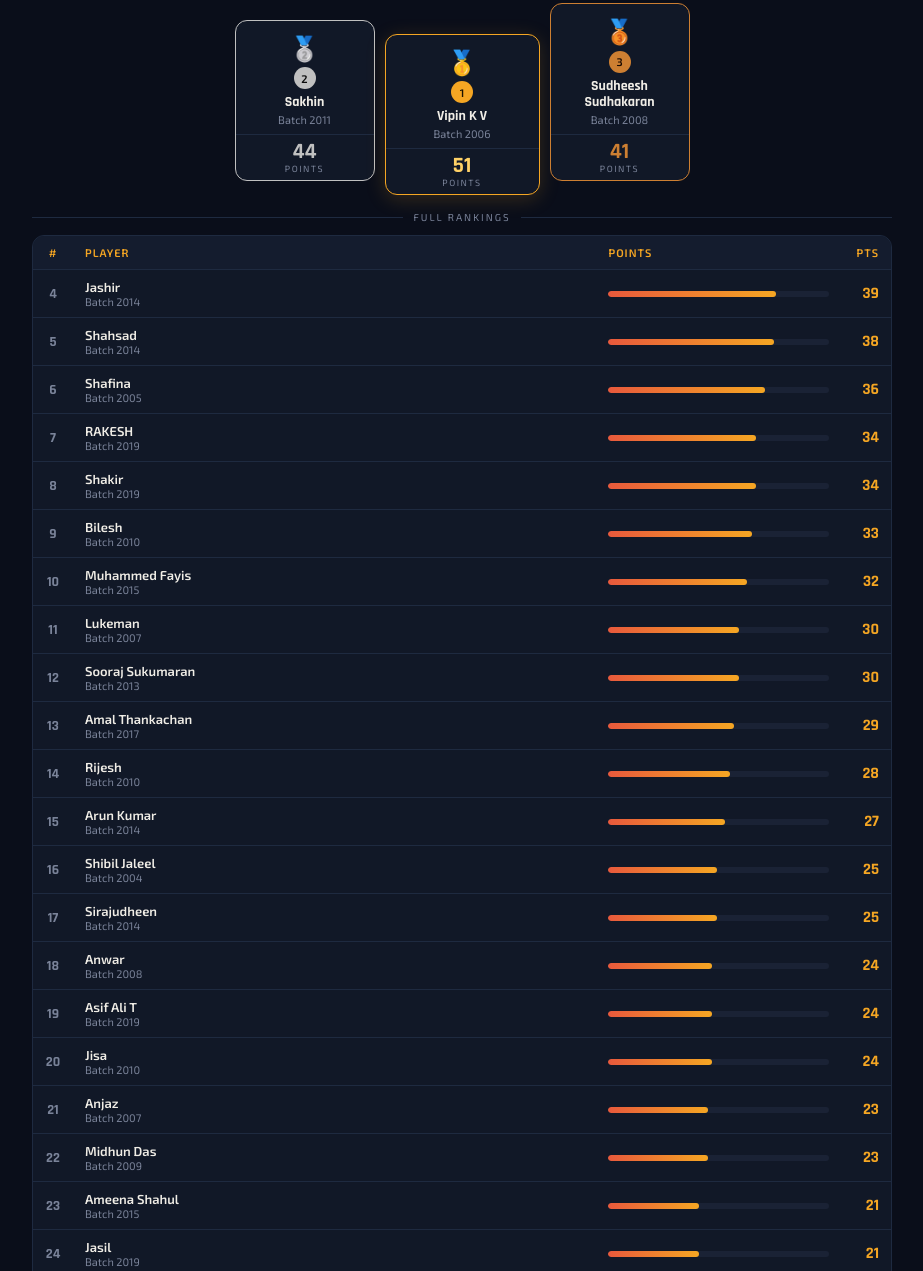
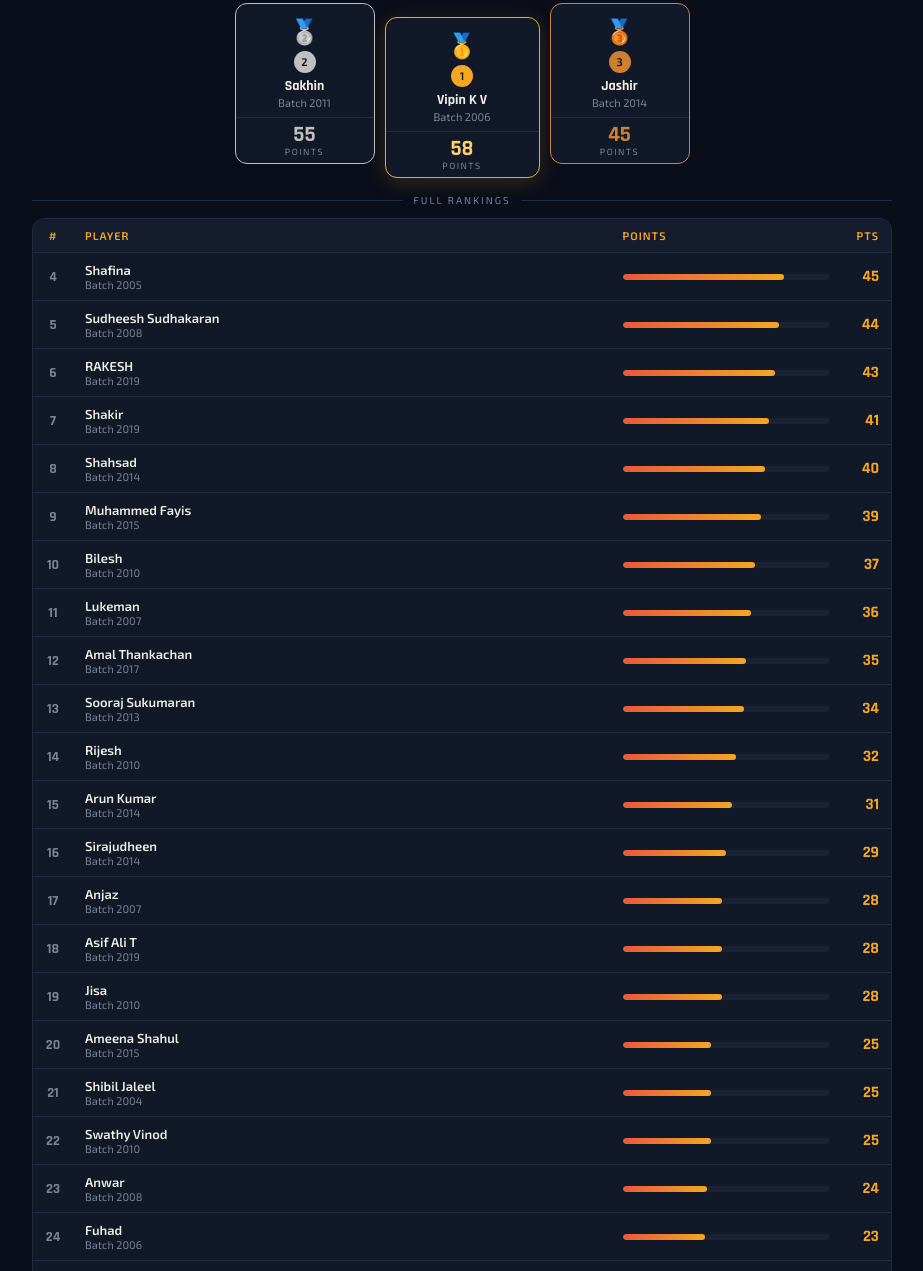
Before and after one commit to z4leh/IPL-LEADERBOARD-GECI-ALUMNI, a plain HTML site: page index.html in a window 1280 px wide. Shown: the part 260-1531 px from the top of the page, without its empty margins (178-1101 px from the left). Drawn offline with Linux system fonts and the light colour scheme.

Commit message:
Add files via upload

```diff
--- a/index.html
+++ b/index.html
@@ -318,7 +318,7 @@ let state = {
 //  VERSION — bump this when uploading new data
 //  e.g. "v3" → everyone gets fresh data automatically
 // ══════════════════════════════════════════
-const DATA_VERSION = "v20";
+const DATA_VERSION = "v21";
 
 // ══════════════════════════════════════════
 //  INIT
@@ -383,6 +383,8 @@ function seedData() {
     {num:10,name:"CSK vs RCB",date:"2026-04-08"},
     {num:11,name:"KKR vs PBKS",date:"2026-04-09"},
     {num:12,name:"RR vs MI",date:"2026-04-10"},
+    {num:13,name:"DC vs GT",date:"2026-04-11"},
+    {num:14,name:"KKR vs LSG",date:"2026-04-12"},
   ];
   state.scores = [
     // MI vs KKR
@@ -600,7 +602,35 @@ function seedData() {
     {name:"Shahsad",match:"RR vs MI",points:4},{name:"Shakir",match:"RR vs MI",points:2},{name:"Shameer",match:"RR vs MI",points:2},{name:"Shamna",match:"RR vs MI",points:0},
     {name:"Shibil Jaleel",match:"RR vs MI",points:3},{name:"Sirajudheen",match:"RR vs MI",points:0},{name:"Sooraj Sukumaran",match:"RR vs MI",points:0},{name:"Sudheesh Sudhakaran",match:"RR vs MI",points:0},
     {name:"Sumayya",match:"RR vs MI",points:0},{name:"Swathy Vinod",match:"RR vs MI",points:2},{name:"VISHNU",match:"RR vs MI",points:0},{name:"Vipin K V",match:"RR vs MI",points:2},
-    {name:"Yasir",match:"RR vs MI",points:0},{name:"Nishad",match:"KKR vs PBKS",points:0},{name:"Alfas U",match:"KKR vs PBKS",points:0},{name:"Adil",match:"KKR vs PBKS",points:0},
+    {name:"Yasir",match:"RR vs MI",points:0},
+    // DC vs GT
+    {name:"ARJUN R G",match:"DC vs GT",points:0},{name:"Abin",match:"DC vs GT",points:2},{name:"Adil",match:"DC vs GT",points:0},{name:"Ajmal",match:"DC vs GT",points:0},
+    {name:"Ajmal KA",match:"DC vs GT",points:0},{name:"Akshay",match:"DC vs GT",points:0},{name:"Alfas U",match:"DC vs GT",points:0},{name:"Amal Thankachan",match:"DC vs GT",points:2},
+    {name:"Ameena Shahul",match:"DC vs GT",points:0},{name:"Aneesh Salimkumat",match:"DC vs GT",points:0},{name:"Anjaz",match:"DC vs GT",points:3},{name:"Anwar",match:"DC vs GT",points:0},
+    {name:"Arun Kumar",match:"DC vs GT",points:0},{name:"Asif Ali T",match:"DC vs GT",points:0},{name:"Balagovind",match:"DC vs GT",points:0},{name:"Benax Arjunan",match:"DC vs GT",points:0},
+    {name:"Bilesh",match:"DC vs GT",points:0},{name:"Fayiz Hashim",match:"DC vs GT",points:2},{name:"Fuhad",match:"DC vs GT",points:5},{name:"Jashir",match:"DC vs GT",points:0},
+    {name:"Jasil",match:"DC vs GT",points:0},{name:"Jisa",match:"DC vs GT",points:0},{name:"Livin",match:"DC vs GT",points:0},{name:"Lukeman",match:"DC vs GT",points:0},
+    {name:"Midhun Das",match:"DC vs GT",points:0},{name:"Mohamed Shafeeh",match:"DC vs GT",points:0},{name:"Muhammed Fayis",match:"DC vs GT",points:3},{name:"Nikhil Padikkal",match:"DC vs GT",points:3},
+    {name:"Nirmal Nandakumar",match:"DC vs GT",points:0},{name:"Nishad",match:"DC vs GT",points:0},{name:"Niyas V",match:"DC vs GT",points:2},{name:"RAKESH",match:"DC vs GT",points:3},
+    {name:"Rijesh",match:"DC vs GT",points:0},{name:"Sakhin",match:"DC vs GT",points:5},{name:"Sameer",match:"DC vs GT",points:0},{name:"Shafina",match:"DC vs GT",points:5},
+    {name:"Shahsad",match:"DC vs GT",points:2},{name:"Shakir",match:"DC vs GT",points:3},{name:"Shameer",match:"DC vs GT",points:0},{name:"Shamna",match:"DC vs GT",points:0},
+    {name:"Shibil Jaleel",match:"DC vs GT",points:0},{name:"Sirajudheen",match:"DC vs GT",points:2},{name:"Sooraj Sukumaran",match:"DC vs GT",points:0},{name:"Sudheesh Sudhakaran",match:"DC vs GT",points:3},
+    {name:"Sumayya",match:"DC vs GT",points:0},{name:"Swathy Vinod",match:"DC vs GT",points:0},{name:"VISHNU",match:"DC vs GT",points:0},{name:"Vipin K V",match:"DC vs GT",points:3},
+    {name:"Yasir",match:"DC vs GT",points:0},
+    // KKR vs LSG
+    {name:"ARJUN R G",match:"KKR vs LSG",points:0},{name:"Abin",match:"KKR vs LSG",points:0},{name:"Adil",match:"KKR vs LSG",points:0},{name:"Ajmal",match:"KKR vs LSG",points:0},
+    {name:"Ajmal KA",match:"KKR vs LSG",points:0},{name:"Akshay",match:"KKR vs LSG",points:0},{name:"Alfas U",match:"KKR vs LSG",points:0},{name:"Amal Thankachan",match:"KKR vs LSG",points:4},
+    {name:"Ameena Shahul",match:"KKR vs LSG",points:4},{name:"Aneesh Salimkumat",match:"KKR vs LSG",points:0},{name:"Anjaz",match:"KKR vs LSG",points:2},{name:"Anwar",match:"KKR vs LSG",points:0},
+    {name:"Arun Kumar",match:"KKR vs LSG",points:4},{name:"Asif Ali T",match:"KKR vs LSG",points:4},{name:"Balagovind",match:"KKR vs LSG",points:0},{name:"Benax Arjunan",match:"KKR vs LSG",points:0},
+    {name:"Bilesh",match:"KKR vs LSG",points:4},{name:"Fayiz Hashim",match:"KKR vs LSG",points:0},{name:"Fuhad",match:"KKR vs LSG",points:0},{name:"Jashir",match:"KKR vs LSG",points:6},
+    {name:"Jasil",match:"KKR vs LSG",points:0},{name:"Jisa",match:"KKR vs LSG",points:4},{name:"Livin",match:"KKR vs LSG",points:6},{name:"Lukeman",match:"KKR vs LSG",points:6},
+    {name:"Midhun Das",match:"KKR vs LSG",points:0},{name:"Mohamed Shafeeh",match:"KKR vs LSG",points:0},{name:"Muhammed Fayis",match:"KKR vs LSG",points:4},{name:"Nikhil Padikkal",match:"KKR vs LSG",points:0},
+    {name:"Nirmal Nandakumar",match:"KKR vs LSG",points:0},{name:"Nishad",match:"KKR vs LSG",points:4},{name:"Niyas V",match:"KKR vs LSG",points:2},{name:"RAKESH",match:"KKR vs LSG",points:6},
+    {name:"Rijesh",match:"KKR vs LSG",points:4},{name:"Sakhin",match:"KKR vs LSG",points:6},{name:"Sameer",match:"KKR vs LSG",points:4},{name:"Shafina",match:"KKR vs LSG",points:4},
+    {name:"Shahsad",match:"KKR vs LSG",points:0},{name:"Shakir",match:"KKR vs LSG",points:4},{name:"Shameer",match:"KKR vs LSG",points:0},{name:"Shamna",match:"KKR vs LSG",points:0},
+    {name:"Shibil Jaleel",match:"KKR vs LSG",points:0},{name:"Sirajudheen",match:"KKR vs LSG",points:2},{name:"Sooraj Sukumaran",match:"KKR vs LSG",points:4},{name:"Sudheesh Sudhakaran",match:"KKR vs LSG",points:0},
+    {name:"Sumayya",match:"KKR vs LSG",points:0},{name:"Swathy Vinod",match:"KKR vs LSG",points:4},{name:"VISHNU",match:"KKR vs LSG",points:0},{name:"Vipin K V",match:"KKR vs LSG",points:4},
+    {name:"Yasir",match:"KKR vs LSG",points:0},{name:"Nishad",match:"KKR vs PBKS",points:0},{name:"Alfas U",match:"KKR vs PBKS",points:0},{name:"Adil",match:"KKR vs PBKS",points:0},
 
   ];
   persist();
```
